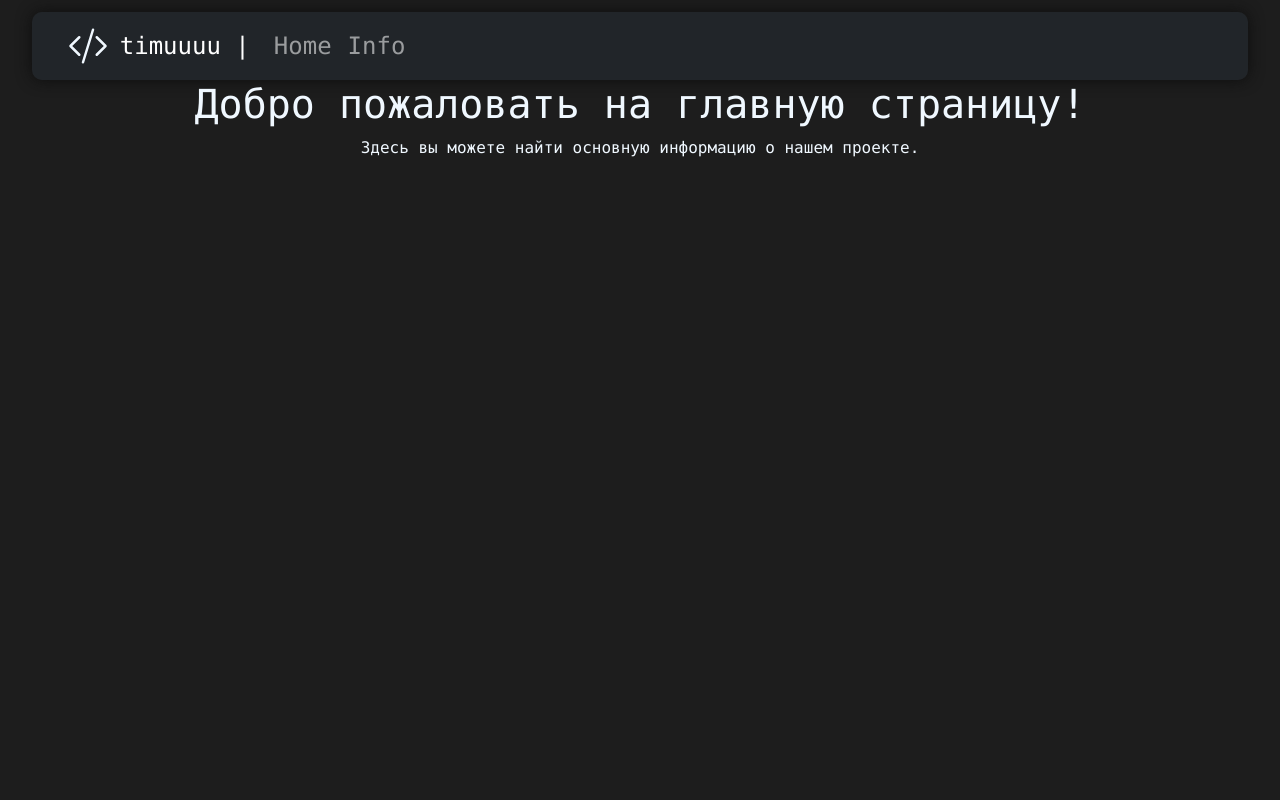
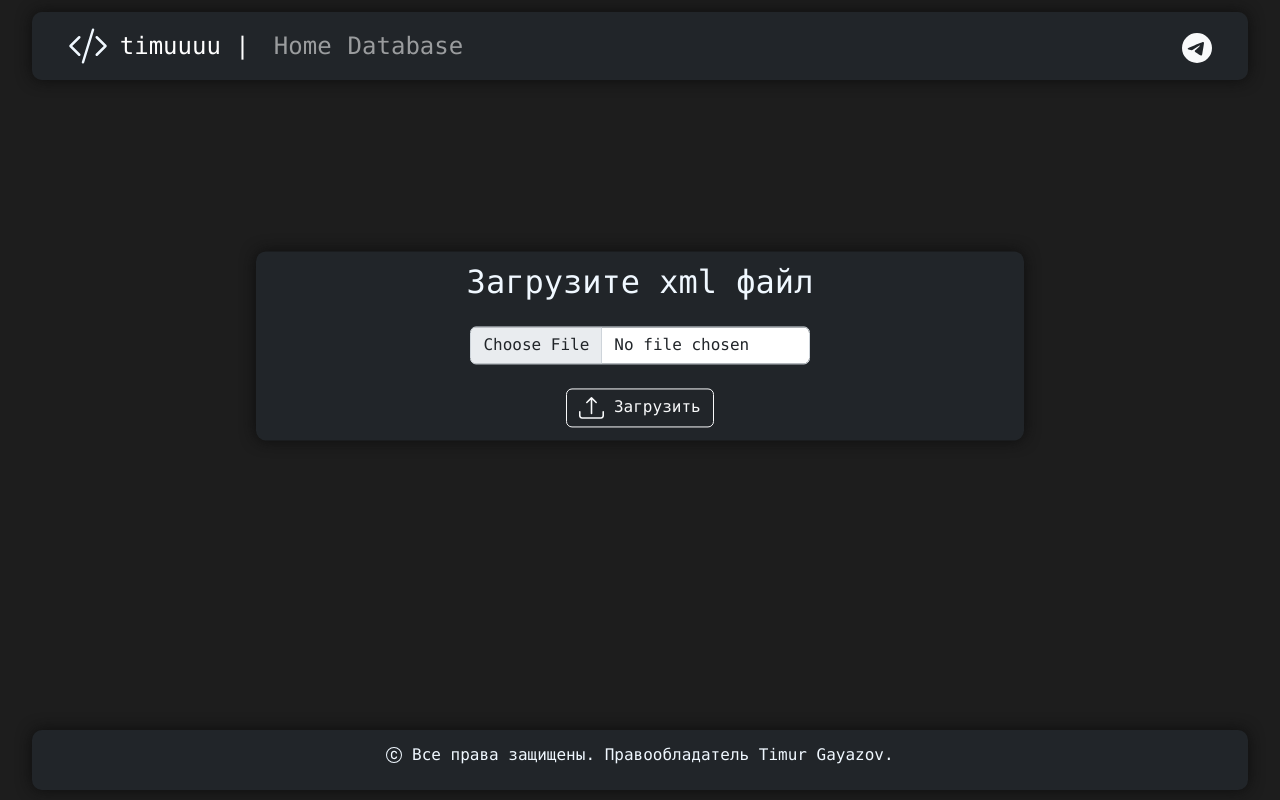
Before and after one commit to TimurGayazov/Sapr-Flask, a Flask app: page / in a window 1280 px wide. Run offline with Flask 3, Linux system fonts and the light colour scheme.

Commit message:
added db pages edit delete e.t.g

```diff
--- a/app.py
+++ b/app.py
@@ -1,17 +1,176 @@
-from flask import Flask, render_template
+import os
+from flask import Flask, render_template, request, redirect, url_for
+import xml.etree.ElementTree as ET
+from werkzeug.utils import secure_filename
+import sqlite3
+import time
+
+db_name = 'database.db'
 
 app = Flask(__name__)
+UPLOAD_FOLDER = 'uploads'
+app.config['UPLOAD_FOLDER'] = UPLOAD_FOLDER
 
 
-@app.route('/')
+def create_table(objects, filename):
+    count = 0
+    tables = get_existing_tables()
+    for table in tables:
+        if table == filename:
+            count += 1
+    if count == 0:
+        connect = sqlite3.connect(db_name)
+        cursor = connect.cursor()
+        cursor.execute(f'''CREATE TABLE IF NOT EXISTS {filename}(
+                          id TEXT PRIMARY KEY,
+                          value TEXT,
+                          source TEXT,
+                          target TEXT,
+                          type TEXT)''')
+
+        connect.commit()
+
+        for obj in objects:
+            if obj['source'] is not None and obj['target'] is not None:
+                cursor.execute(f"INSERT INTO {filename} (id, value, source, target, type) VALUES (?, ?, ?, ?, ?)",
+                               (obj['id'], obj['value'], obj['source'], obj['target'], 'relationship'))
+            else:
+                cursor.execute(f"INSERT INTO {filename} (id, value, source, target, type) VALUES (?, ?, ?, ?, ?)",
+                               (obj['id'], obj['value'], obj['source'], obj['target'], 'object'))
+        connect.commit()
+    else:
+        print('')
+
+
+def delete_table(filename):
+    connect = sqlite3.connect(db_name)
+    cursor = connect.cursor()
+    cursor.execute(f"DROP TABLE IF EXISTS {filename}")
+    connect.commit()
+
+
+def get_existing_tables():
+    conn = sqlite3.connect(db_name)
+    cursor = conn.cursor()
+    cursor.execute("SELECT name FROM sqlite_master WHERE type='table';")
+    tables = cursor.fetchall()
+    conn.close()
+    return [table[0] for table in tables]
+
+
+def get_table_data(table_name):
+    conn = sqlite3.connect(db_name)
+    cursor = conn.cursor()
+    cursor.execute(f"SELECT * FROM {table_name}")
+    data = cursor.fetchall()
+    conn.close()
+    return data
+
+
+def parse_xml(file_contents):
+    root = ET.fromstring(file_contents)
+    objects = []
+    for obj in root.findall('.//mxCell'):
+        obj_data = {}
+        obj_data['id'] = obj.get('id')
+        obj_data['value'] = obj.get('value')
+        obj_data['source'] = obj.get('source')
+        obj_data['target'] = obj.get('target')
+        objects.append(obj_data)
+
+    return objects
+
+
+@app.route('/', methods=['GET', 'POST'])
 def home_page():
+    if request.method == 'POST':
+        uploaded_file = request.files['file']
+        if uploaded_file:
+            filename = secure_filename(uploaded_file.filename)
+            file_contents = uploaded_file.read().decode('utf-8')
+            objects = parse_xml(file_contents)
+            full_filename = filename + str(time.time_ns())
+            file_path = os.path.join(app.config['UPLOAD_FOLDER'], full_filename)
+            uploaded_file.save(file_path)
+            str_filename = filename.split('.')[0]
+            create_table(objects, filename=str_filename)
+
+            return redirect(url_for('database_page'))
     return render_template('index.html')
 
 
-@app.route('/info')
-def info_page():
-    return render_template('info.html')
+@app.route('/database')
+def database_page():
+    tables = get_existing_tables()
+    return render_template('database.html', tables=tables)
+
+
+@app.route('/delete_database/<filename>')
+def delete_database(filename):
+    delete_table(filename)
+    return redirect('/database')
+
+
+@app.route('/deldata')
+def del_data():
+    file_path = 'database.db'
+    if os.path.exists(file_path):
+        os.remove(file_path)
+        print(f"Файл {file_path} успешно удален.")
+    else:
+        print(f"Файл {file_path} не существует.")
+    return redirect('/')
+
+
+@app.route('/diagram_page/<table_name>')
+def diagram_page(table_name):
+    diagramm = []
+    table_data = get_table_data(table_name)
+    for i in range(0, len(table_data)):
+        rel = []
+        start_point = ''
+        end_point = ''
+        val = ''
+        if table_data[i][-1] == 'relationship':
+            start_point = table_data[i][2]
+            end_point = table_data[i][3]
+            val = table_data[i][1]
+
+            for j in range(0, len(table_data)):
+                if table_data[j][0] == start_point:
+                    rel.append(table_data[j][1])
+            rel.append(val)
+            for j in range(0, len(table_data)):
+                if table_data[j][0] == end_point:
+                    rel.append(table_data[j][1])
+
+            diagramm.append(rel)
+
+    return render_template('diagram_page.html', table_name=table_name, table_data=table_data, diagramm=diagramm)
+
+
+@app.route('/edit/<table_name>', methods=['GET'])
+def edit_values(table_name):
+    conn = sqlite3.connect(db_name)
+    cursor = conn.cursor()
+    cursor.execute(f"SELECT * FROM {table_name}")
+    table_data = cursor.fetchall()
+    conn.close()
+    return render_template('edit.html', table_data=table_data, table_name=table_name)
+
+
+@app.route('/update_values/<table_name>', methods=['POST'])
+def update_values(table_name):
+    for key, value in request.form.items():
+        if key.startswith('value_'):
+            row_id = key.split('_')[1]
+            conn = sqlite3.connect(db_name)
+            cursor = conn.cursor()
+            cursor.execute(f"UPDATE {table_name} SET value=? WHERE id=?", (value, row_id))
+            conn.commit()
+            conn.close()
+    return redirect(url_for('diagram_page', table_name=table_name))
 
 
 if __name__ == '__main__':
-    app.run(debug=True)
+    app.run(debug=True, port=8000)
--- a/static/style.css
+++ b/static/style.css
@@ -26,3 +26,92 @@ body{
 .site_header a{
     font-size: 150%;
 }
+
+.dev-info{
+    position: absolute;
+    top: 95%;
+    left: 50%;
+    transform: translate(-50%, -50%);
+    padding:1%;
+    width:95%;
+    margin:auto;
+    height: 60px;
+    margin-top:auto;
+    background-color: #212529;
+    border-radius:10px;
+    box-shadow: 0 0 15px #0D0D0D ;
+}
+
+.main-block{
+position: absolute;
+    top: 40%;
+    left: 50%;
+    transform: translate(-50%, -50%);
+    padding:1%;
+    width:60%;
+    margin:auto;
+    height: auto;
+    margin-top:2%;
+    margin-bottom:2%;
+    background-color: #212529;
+    border-radius:10px;
+    box-shadow: 0 0 15px #0D0D0D;
+}
+
+.table-block{
+position: absolute;
+    top: 45%;
+    left: 50%;
+    transform: translate(-50%, -50%);
+    padding:1%;
+    width:50%;
+    margin:auto;
+    height: auto;
+    margin-top:2%;
+    margin-bottom:2%;
+    background-color: #212529;
+    border-radius:10px;
+    box-shadow: 0 0 15px #0D0D0D;
+}
+
+.successful_download{
+    padding:1%;
+    width:50%;
+    margin:auto;
+    height: auto;
+    margin-top:2%;
+    margin-bottom:2%;
+    background-color: #212529;
+    border-radius:10px;
+    box-shadow: 0 0 15px #0D0D0D ;
+}
+
+
+
+::-webkit-scrollbar-thumb {
+    background-size: contain;
+    border-radius: 8px;
+    border: 3px solid #181818;
+}
+::-webkit-scrollbar {
+    width: 14px;
+    height: 0px;
+}
+
+::-webkit-scrollbar-track {
+    background-color: #181818;
+}
+
+::-webkit-scrollbar-thumb {
+    background: white;
+    border-color: #181818;
+}
+
+::-webkit-scrollbar-thumb:hover {
+    background: white;
+    border-color: #181818;
+
+
+    opacity: 0;
+
+}
--- a/templates/base.html
+++ b/templates/base.html
@@ -1,5 +1,4 @@
 <!doctype html>
-
 <html lang="ru">
 <head>
     <meta charset="UTF-8">
@@ -33,9 +32,20 @@
                             <a class="nav-link" href="/">Home</a>
                         </li>
                         <li class="nav-item">
-                            <a class="nav-link" href="/info">Info</a>
+                            <a class="nav-link" href="/database">Database</a>
                         </li>
 
+
+                    </ul>
+                    <ul class="navbar-nav">
+                        <li class="nav-item" style="margin-left:20px;">
+                            <a href="https://t.me/timuuuuuuuuuu" class="text-light">
+                                <svg xmlns="http://www.w3.org/2000/svg" width="30" height="30" fill="currentColor"
+                                     class="bi bi-telegram" viewBox="0 0 16 16">
+                                    <path d="M16 8A8 8 0 1 1 0 8a8 8 0 0 1 16 0M8.287 5.906q-1.168.486-4.666 2.01-.567.225-.595.442c-.03.243.275.339.69.47l.175.055c.408.133.958.288 1.243.294q.39.01.868-.32 3.269-2.206 3.374-2.23c.05-.012.12-.026.166.016s.042.12.037.141c-.03.129-1.227 1.241-1.846 1.817-.193.18-.33.307-.358.336a8 8 0 0 1-.188.186c-.38.366-.664.64.015 1.088.327.216.589.393.85.571.284.194.568.387.936.629q.14.092.27.187c.331.236.63.448.997.414.214-.02.435-.22.547-.82.265-1.417.786-4.486.906-5.751a1.4 1.4 0 0 0-.013-.315.34.34 0 0 0-.114-.217.53.53 0 0 0-.31-.093c-.3.005-.763.166-2.984 1.09"/>
+                                </svg>
+                            </a>
+                        </li>
                     </ul>
 
 
@@ -46,11 +56,19 @@
 </div>
 
 {% block content %}{% endblock %}
+<div class="dev-info text-center">
+    <p>
+        <svg xmlns="http://www.w3.org/2000/svg" width="16" height="16" fill="currentColor" class="bi bi-c-circle"
+             viewBox="0 0 16 16">
+            <path d="M1 8a7 7 0 1 0 14 0A7 7 0 0 0 1 8m15 0A8 8 0 1 1 0 8a8 8 0 0 1 16 0M8.146 4.992c-1.212 0-1.927.92-1.927 2.502v1.06c0 1.571.703 2.462 1.927 2.462.979 0 1.641-.586 1.729-1.418h1.295v.093c-.1 1.448-1.354 2.467-3.03 2.467-2.091 0-3.269-1.336-3.269-3.603V7.482c0-2.261 1.201-3.638 3.27-3.638 1.681 0 2.935 1.054 3.029 2.572v.088H9.875c-.088-.879-.768-1.512-1.729-1.512"/>
+        </svg>
+        Все права защищены.
+        Правообладатель Timur Gayazov.
 
-
+    </p>
+</div>
 <script src="https://cdn.jsdelivr.net/npm/bootstrap@5.0.2/dist/js/bootstrap.bundle.min.js"
         integrity="sha384-MrcW6ZMFYlzcLA8Nl+NtUVF0sA7MsXsP1UyJoMp4YLEuNSfAP+JcXn/tWtIaxVXM"
         crossorigin="anonymous"></script>
-
 </body>
 </html>
--- a/templates/index.html
+++ b/templates/index.html
@@ -1,13 +1,29 @@
-<!-- templates/index.html -->
 {% extends 'base.html' %}
 
 {% block title %}
-Home page
+Home
 {% endblock %}
 
 {% block content %}
 <div class="text-center">
-    <h1>Добро пожаловать на главную страницу!</h1>
-    <p>Здесь вы можете найти основную информацию о нашем проекте.</p>
+    <div class="main-block">
+        <h2>
+            Загрузите xml файл
+        </h2>
+        <form action="/" method="post" enctype="multipart/form-data">
+            <div class="mb-2 w-50 p-3" style="margin:auto;">
+                <input class="form-control" type="file" id="formFile" name="file">
+            </div>
+            <button class="btn btn-outline-light" type="submit">
+                <svg xmlns="http://www.w3.org/2000/svg" width="25" height="25" fill="currentColor" class="bi bi-upload"
+                     viewBox="0 0 16 16">
+                    <path d="M.5 9.9a.5.5 0 0 1 .5.5v2.5a1 1 0 0 0 1 1h12a1 1 0 0 0 1-1v-2.5a.5.5 0 0 1 1 0v2.5a2 2 0 0 1-2 2H2a2 2 0 0 1-2-2v-2.5a.5.5 0 0 1 .5-.5"/>
+                    <path d="M7.646 1.146a.5.5 0 0 1 .708 0l3 3a.5.5 0 0 1-.708.708L8.5 2.707V11.5a.5.5 0 0 1-1 0V2.707L5.354 4.854a.5.5 0 1 1-.708-.708z"/>
+                </svg>
+                Загрузить
+            </button>
+        </form>
+    </div>
+
 </div>
 {% endblock %}
```
Also changed, not shown: templates/database.html (added, +52 -0 lines), templates/diagram_page.html (added, +62 -0 lines), templates/edit.html (added, +34 -0 lines), templates/info.html (deleted, +0 -13 lines), database.db (added), 1 other file.
